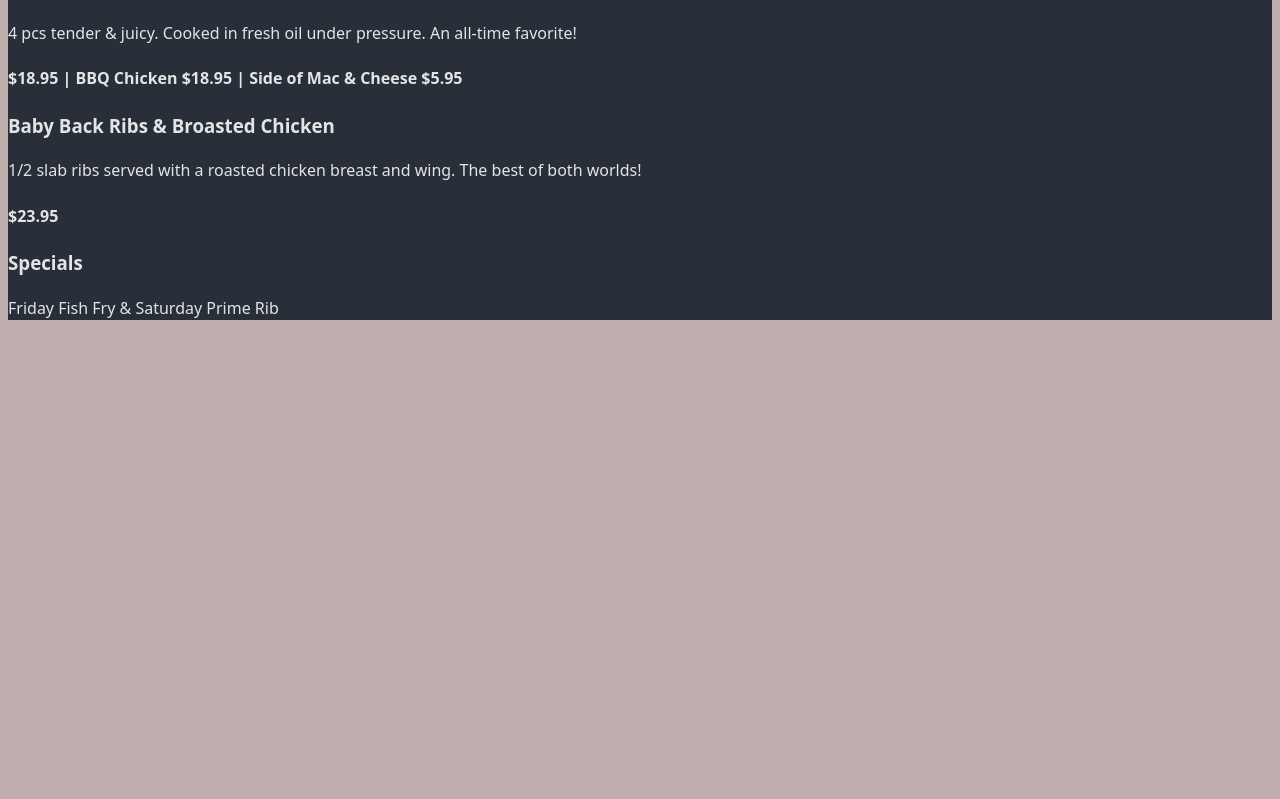
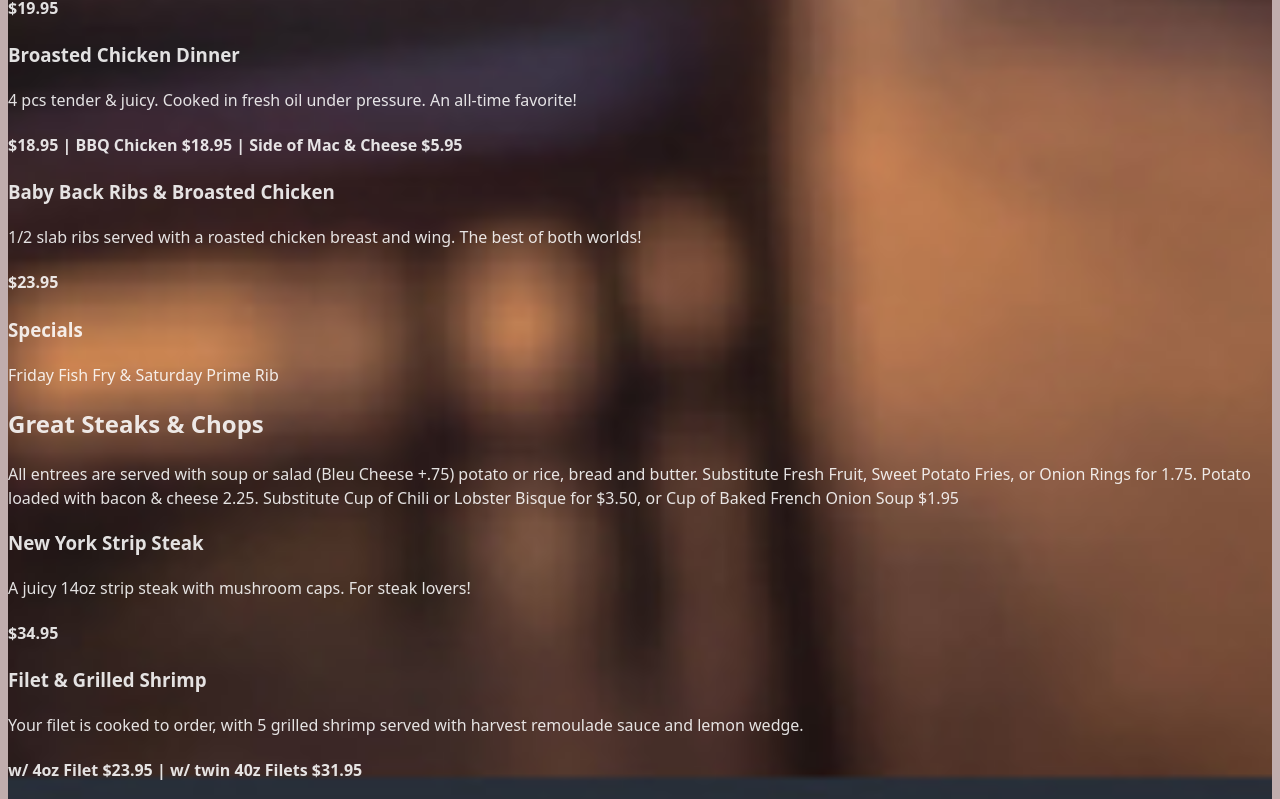
Before and after one commit to ChazSam/Nell-s, a React (Vite) app in the folder nell-s/: page /menu in a window 1280 px wide. Shown: the part 6687-7486 px from the top of the page. Before the commit the page ends 7023 px from the top, so only its background shows below. Built offline with nearby package versions, Linux system fonts and the light colour scheme.

Commit message:
added steaks and chops menu

```diff
--- a/nell-s/src/pages/Menu.tsx
+++ b/nell-s/src/pages/Menu.tsx
@@ -197,7 +197,7 @@ Blackened chicken, avocado, grilled broccoli, red cabbage over greens w/ quinoa
 
       <div>
         <h2>Entrees</h2>
-
+           <p>All entrees are served with soup or salad (Bleu Cheese +.75) potato or rice, bread and butter. Substitute Fresh Fruit, Sweet Potato Fries, or Onion Rings for $1.75. Potato loaded with bacon & cheese $2.25.  Substitute Cup of Chili or Lobster Bisque for $3.50 or Cup of Baked French Onion Soup for $1.95</p>
         <div>
           <h3>Chicken Pot Pie</h3>
           <p>
@@ -291,6 +291,54 @@ Friday Fish Fry & Saturday Prime Rib       </p>
         </div>
 
       </div>
+
+      <div>
+        <h2>Great Steaks & Chops</h2>
+        <p>All entrees are served with soup or salad (Bleu Cheese +.75) potato or rice, bread and butter. Substitute Fresh Fruit, Sweet Potato Fries, or Onion Rings for 1.75. Potato loaded with bacon & cheese 2.25.  Substitute Cup of Chili or Lobster Bisque for $3.50, or Cup of Baked French Onion Soup $1.95</p>
+
+                <div>
+          <h3>New York Strip Steak</h3>
+          <p>
+A juicy 14oz strip steak with mushroom caps. For steak lovers!       </p>
+          <h4>$34.95</h4>
+        </div>
+                <div>
+          <h3>Filet & Grilled Shrimp</h3>
+          <p>
+Your filet is cooked to order, with 5 grilled shrimp served with harvest remoulade sauce and lemon wedge.        </p>
+          <h4>w/ 4oz Filet $23.95 | w/ twin 40z Filets $31.95</h4>
+        </div>
+                <div>
+          <h3>Center Cut Pork Chops</h3>
+          <p>
+Two tender and juicy chops (traditional or bbq) served with cinnamon apple sauce        </p>
+          <h4>$22.95</h4>
+        </div>
+                <div>
+          <h3>Ribs & Shimp Combo</h3>
+          <p>
+Fried shrimp butterflied with horseradish cocktail sauce with our tender 1/2 slab ribs, broiled to perfection with Grandpa’s smokey sauce        </p>
+          <h4>$24.95</h4>
+        </div>
+                <div>
+          <h3>Filet Mignon</h3>
+          <p>
+A 10oz cooked-to-order center-cut filet with bearnaise sauce and onion rings. Excellent!        </p>
+          <h4>$41.95 | twin 4oz $25.95</h4>
+        </div>
+                <div>
+          <h3>Twin or Triple Filet Medallion Combo</h3>
+          <p>
+Treat yourself to a combination of bleu cheese-crusted filet and a filet topped with horseradish cream or add a third with parmesan topping. Served with homestyle mashed potatoes        </p>
+          <h4>Two Filets $26.95 | Three Filets $31.95</h4>
+        </div>
+                <div>
+          <h3>Ribeye Steak</h3>
+          <p>
+A flavorful and juicy 22oz masterpiece!        </p>
+          <h4>$36.95</h4>
+        </div>
+      </div>
     </div>
   );
 }
```
